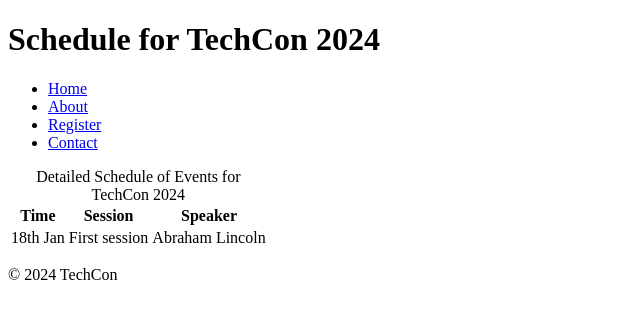
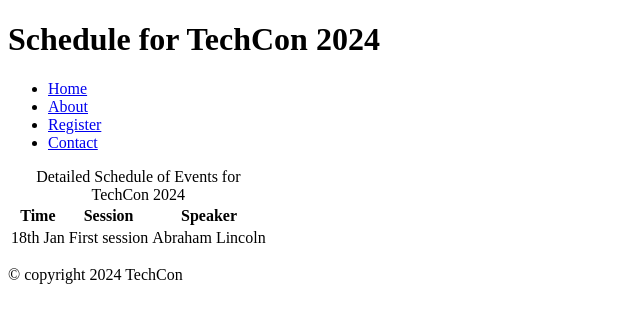
Before and after one commit to Code-writer130/TechCon_HTML, a plain HTML site: page techcon_website/schedule.html in a window 1280 px wide. Shown: the full height of the page, 0-640 px from the left. Drawn offline with Linux system fonts and the light colour scheme.

Commit message:
copyright update

```diff
--- a/techcon_website/schedule.html
+++ b/techcon_website/schedule.html
@@ -33,7 +33,7 @@
         </table>
     </main>
     <footer>
-        <p>&copy; 2024 TechCon </p>
+        <p>&copy; copyright 2024 TechCon  </p>
     </footer>
 </body>
 </html>
```
